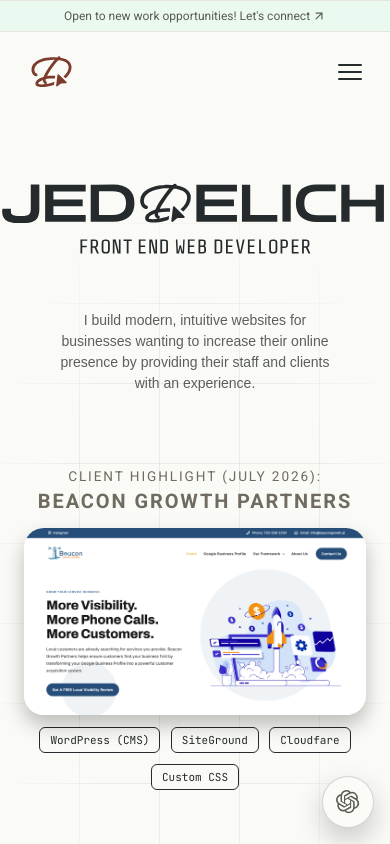
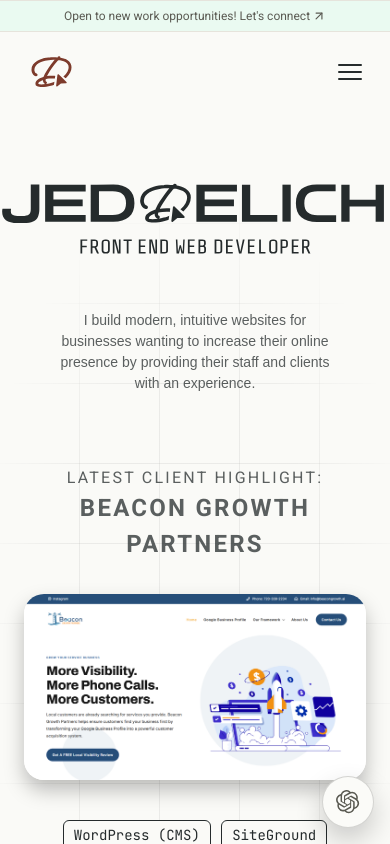
Before and after one commit to jeddelich/next-portfolio, a Next.js app: page / in a window 390 px wide. Shown: the top 844 px of the page. Built offline with nearby package versions, Linux system fonts and the light colour scheme; a web font is replaced by a local one.

Commit message:
fix: add xl responsiveness to right side of hero section

```diff
--- a/components/ui/Hero.module.css
+++ b/components/ui/Hero.module.css
@@ -40,7 +40,7 @@
   transform: translate(-50%, -50%);
   width: 100%;
   max-width: 1180px;
-  padding: 0 48px;
+  padding: 0 16px;
   visibility: visible;
   z-index: 1;
   display: flex;
@@ -76,11 +76,12 @@
 }
 
 .featuredProjectEyebrow {
-  margin: 0 0 0.75rem;
-  font-size: 0.85rem;
+  margin: 0 0 1rem;
+  font-size: 1rem;
   letter-spacing: 0.14em;
   text-transform: uppercase;
-  color: #6f6b5f;
+  color: var(--color-dark);
+  opacity: 0.75;
 }
 
 :global(.dark-theme) .featuredProjectEyebrow {
@@ -126,7 +127,6 @@
   transform: translate(-50%, -50%);
   color: white;
   font-size: 1.5rem;
-  text-transform: uppercase;
   font-weight: bold;
   text-align: center;
   display: none;
@@ -157,7 +157,7 @@
   display: flex;
   flex-wrap: wrap;
   gap: 0.65rem;
-  margin: 12px 0 0;
+  margin: 24px 0 0;
   padding: 0;
   list-style: none;
 }
@@ -166,7 +166,7 @@
   display: inline-flex;
   align-items: center;
   font-family: 'JetBrains Mono', ui-monospace, monospace;
-  font-size: 11px;
+  font-size: 14px;
   padding: 4px 10px;
   border-radius: 6px;
   background: var(--color-light);
@@ -369,6 +369,9 @@
   }
 
   .featuredProjectDescription {
+    display: flex;
+    flex-direction: column;
+    gap: 1rem;
     width: min(100%, 560px);
     align-items: center;
     margin-top: 2rem;
--- a/components/ui/Hero.tsx
+++ b/components/ui/Hero.tsx
@@ -35,14 +35,14 @@
         <aside className={styles.featuredProject} aria-label="Current project">
           <div className={styles.featuredProjectDescription}>
             <p className={styles.featuredProjectEyebrow}>
-              client highlight (july 2026): <br /><strong style={{ fontSize: "1.25rem" }}>Beacon Growth Partners</strong>
+              latest client highlight: <br /><strong style={{ fontSize: "1.5rem" }}>Beacon Growth Partners</strong>
               {/* <MdComputer
                 className={styles.featuredProjectEyebrowIcon}
                 aria-hidden="true"
               /> */}
             </p>
             <div className={styles.featuredProjectMedia}>
-              <a className={styles.featuredProjectHoverText} href="https://beacongrowth.ai" target="_blank" rel="noopener noreferrer">Go to the live website here</a>
+              <a className={styles.featuredProjectHoverText} href="https://beacongrowth.ai" target="_blank" rel="noopener noreferrer">View Website</a>
               <Image
                 src="/website_heros/beacon_growth_partners.png"
                 alt="Beacon Growth Partners project preview"
@@ -58,7 +58,7 @@
             >
               <li className={styles.featuredProjectStackItem}>WordPress (CMS)</li>
               <li className={styles.featuredProjectStackItem}>SiteGround</li>
-              <li className={styles.featuredProjectStackItem}>Cloudfare</li>
+              <li className={styles.featuredProjectStackItem}>Cloudflare</li>
               <li className={styles.featuredProjectStackItem}>Custom CSS</li>
             </ul>
 
```
